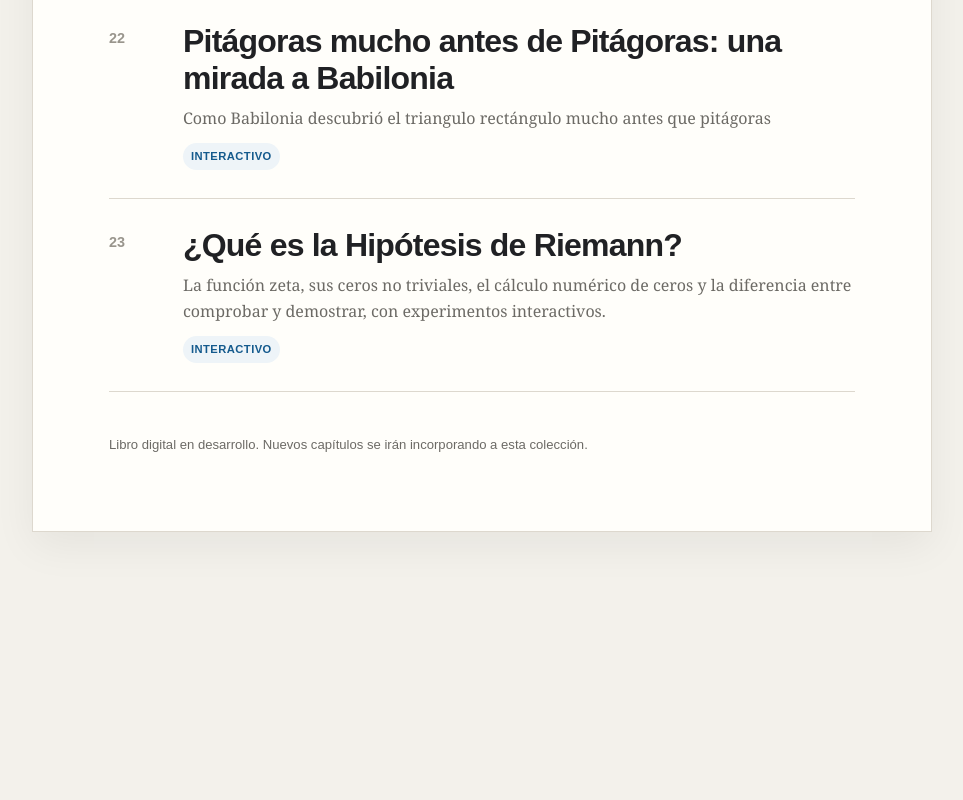
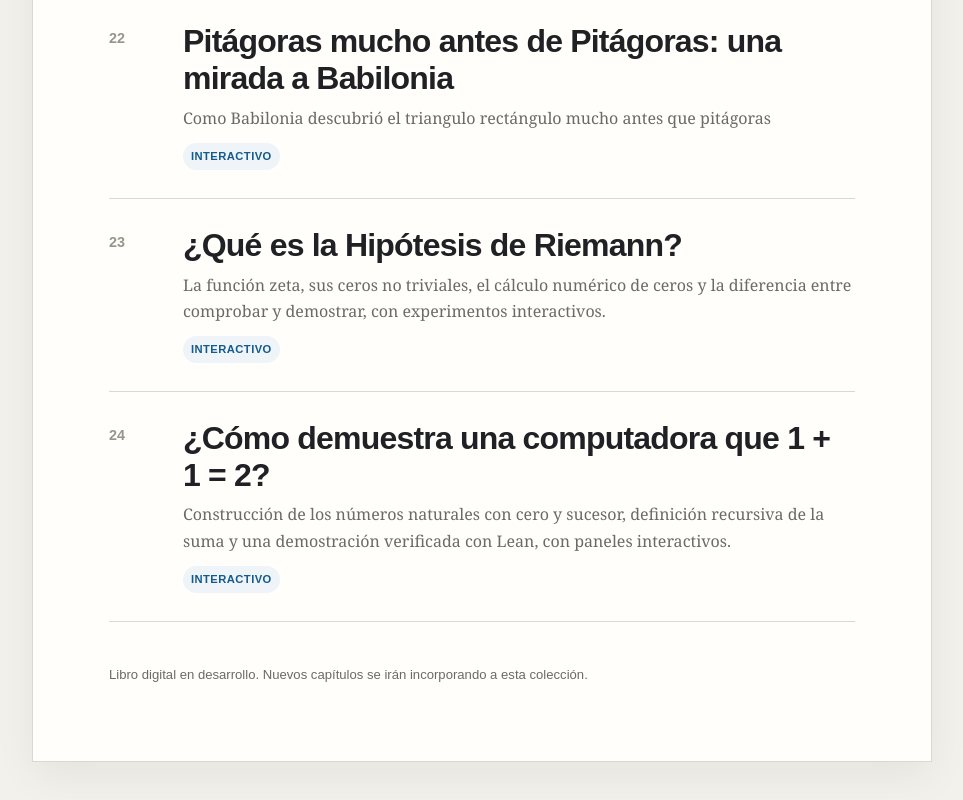
Before and after one commit to tomascenfo/Logica-de-las-Cosas, a plain HTML site: page docs/index.html in a window 1280 px wide. Shown: the part 5140-5940 px from the top of the page, without its empty margins (158-1121 px from the left). Before the commit the page ends 5720 px from the top, so only its background shows below. Drawn offline with Linux system fonts and the light colour scheme.

Commit message:
Actualizar índice y llms.txt con el capítulo 24 (1 + 1 = 2)

```diff
--- a/docs/index.html
+++ b/docs/index.html
@@ -77,6 +77,17 @@
   </div>
 </a>
 
+<a class="capitulo" href="./uno-mas-uno/">
+  <div class="numero">24</div>
+  <div>
+    <h2>¿Cómo demuestra una computadora que 1 + 1 = 2?</h2>
+    <p>
+      Construcción de los números naturales con cero y sucesor, definición recursiva de la suma y una demostración verificada con Lean, con paneles interactivos.
+    </p>
+    <span class="tag">Interactivo</span>
+  </div>
+</a>
+
 </section>
 <footer>Libro digital en desarrollo. Nuevos capítulos se irán incorporando a esta colección.</footer>
 </main>
```
Also changed, not shown: docs/llms.txt.
